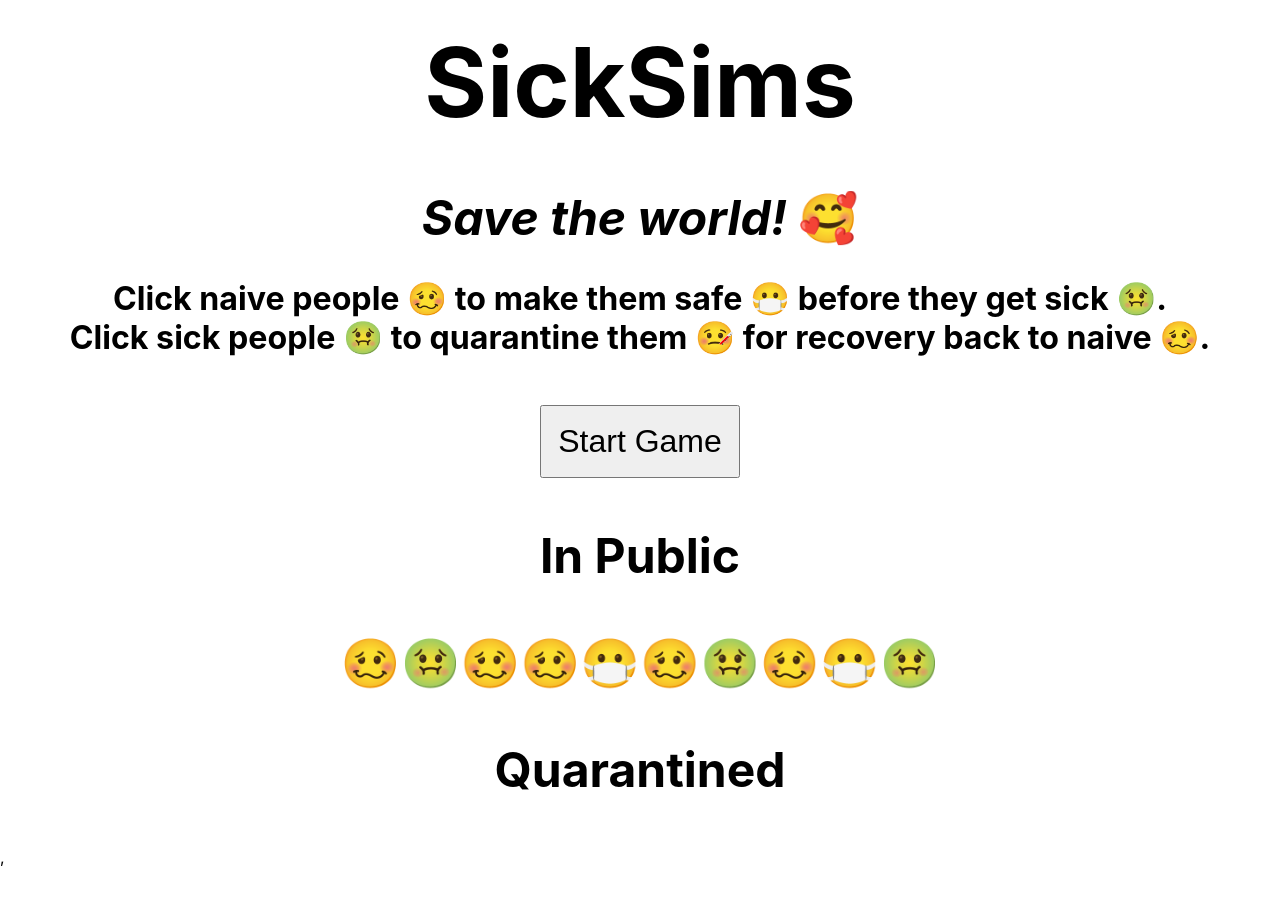
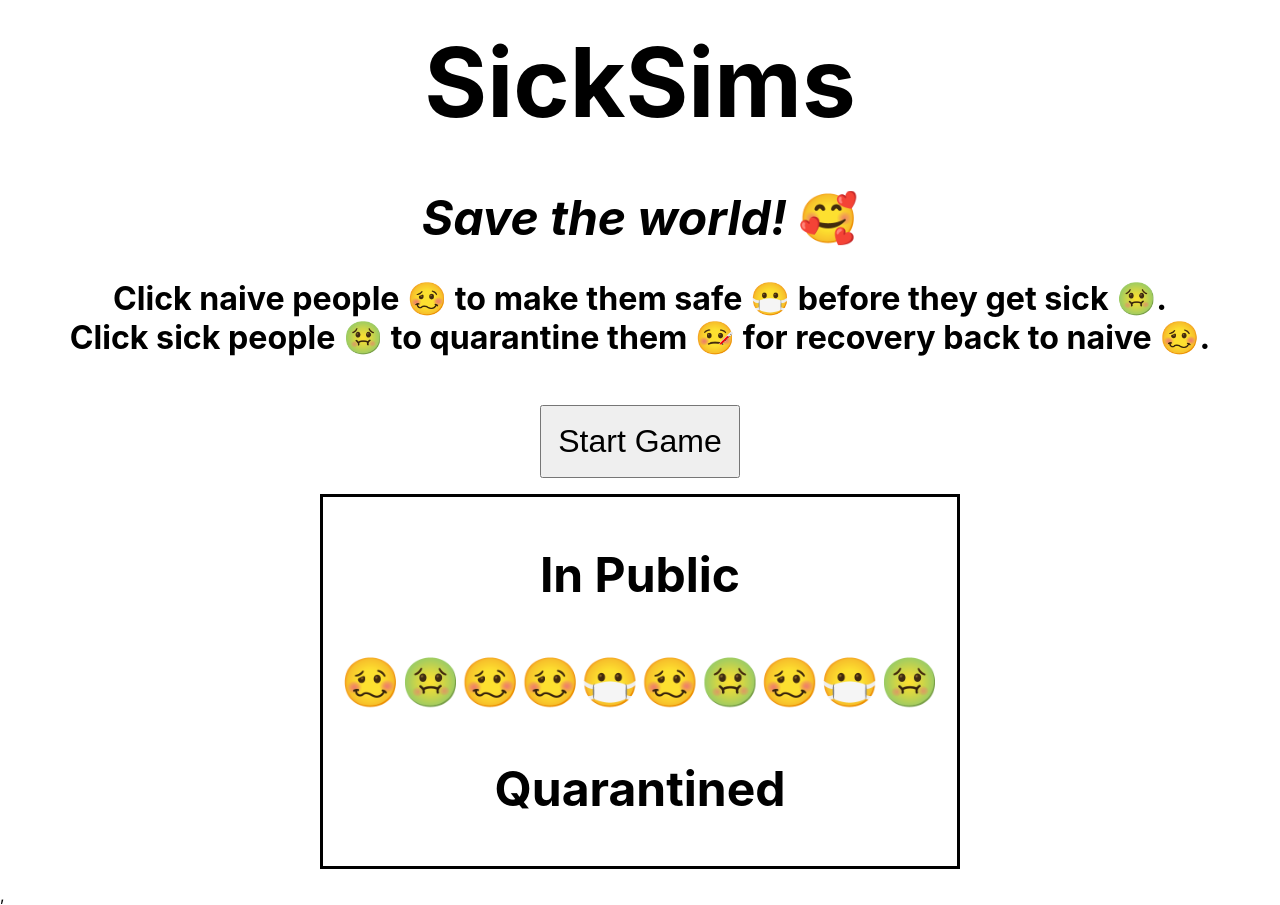
Before and after one commit to ryanmeinzer/sicksims, a React (Create React App) app: page / in a window 1280 px wide. Before the commit the page ends 867 px from the top, so only its background shows below. Built offline with nearby package versions, Linux system fonts and the light colour scheme.

Commit message:
included box border with padding

```diff
--- a/src/App.css
+++ b/src/App.css
@@ -1,6 +1,13 @@
 .App {
   text-align: center;
   font-size: 3rem;
+}
+
+.GameContainer {
+
+  border: solid black;
+  margin: 1rem 20rem;
+
 }
 
 .App-logo {
--- a/src/App.js
+++ b/src/App.js
@@ -121,6 +121,8 @@ export default class App extends Component {
       <div className="App">
         < Header startGameButton={this.startGame}/>
 
+        <div className="GameContainer">
+
         <h4>In Public</h4>
 
         {this.state.people.map(person => {
@@ -145,6 +147,8 @@ export default class App extends Component {
         })
         }
 
+        </div>
+
       </div>
     )
   }
```
